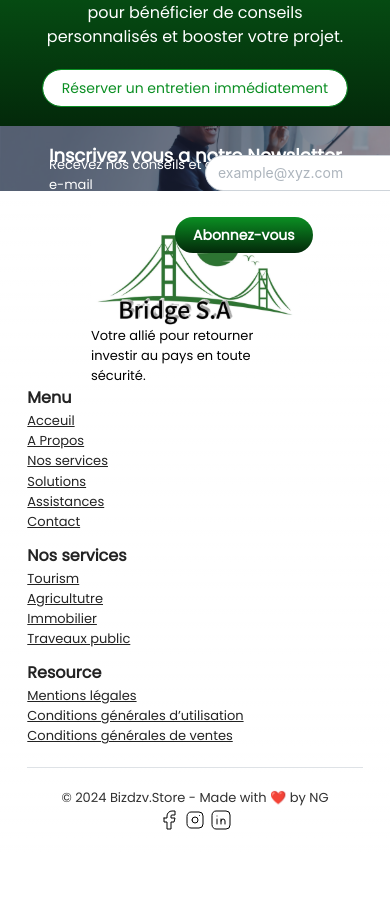
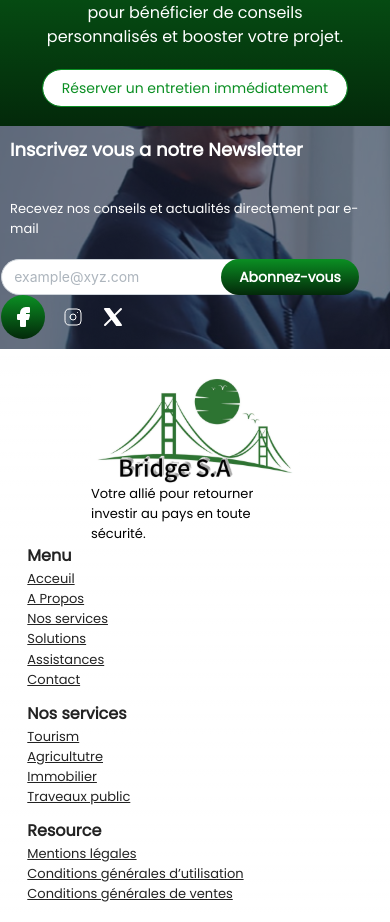
Before and after one commit to Ntchinda-Giscard/bridge-diaspo, a Next.js app: page / in a window 390 px wide. Shown: the part 2501-3423 px from the top of the page. Before the commit the page ends 3353 px from the top, so only its background shows below. Built offline with nearby package versions, Linux system fonts and the light colour scheme.

Commit message:
responsive

```diff
--- a/app/components/newsletter.tsx
+++ b/app/components/newsletter.tsx
@@ -11,29 +11,23 @@ export default function NewsLettwer() {
       <Image
         src={newsletter}
         alt="Large Image"
-        // layout="fill"
+        layout="fill"
         objectFit="cover"
         className= {classes.backgroundImage}
       />
 
       {/* Overlay Components */}
-      <Stack w={'20%'}>
-        <p
-                className={cx([classes.overlayInput, classes.title])}
-
-            >
-                Inscrivez vous a notre Newsletter
-        </p>
-        <p className={cx([classes.overlayInput, classes.desc])}>
-          Recevez nos conseils et actualités directement par e-mail
-        </p>
-      </Stack>
-      <div className= {cx([classes.overlayInput])} style={{ top: "10%", left: "50%" }} >
-        <Group gap={1}>
+      <div className='flex md:flex-row flex-col w-full  justify-center items-center'>
+        <div className='flex flex-col'>
+          <p className={cx([classes.overlayInput, classes.title])}> Inscrivez vous a notre Newsletter </p>
+          <p className={cx([classes.overlayInput, classes.desc])}>Recevez nos conseils et actualités directement par e-mail</p>
+        </div>
+        <div className= {cx([classes.overlayInput, 'flex lg:flex-row flex-col justify-center'])} style={{ top: "10%", left: "50%" }} >
+          <div className="flex flex-row w-full justify-center">
             <TextInput
               radius="xl"
               placeholder="example@xyz.com"
-            style={{ top: '20%', left: '-10%', }}
+              // style={{ top: '20%', left: '-10%', }}
               w={250}
             />
             <Button
@@ -44,14 +38,17 @@ export default function NewsLettwer() {
             >
               Abonnez-vous
             </Button>
-        </Group>
+          </div>
 
-        <Group>
-          <div className={classes.iconWrapper}> <IconBrandFacebookFilled style={{cursor: 'pointer'}} stroke={0.5} color="#FFF" /> </div>
+          <Group w={200}>
+            <div className={classes.iconWrapper}>
+              <IconBrandFacebookFilled style={{cursor: 'pointer'}} stroke={0.5} color="#FFF" />
+            </div>
             <IconBrandInstagram style={{cursor: 'pointer'}} stroke={1} color="#FFF" />
             <IconBrandXFilled style={{cursor: 'pointer'}} stroke={1} color="#FFF" />
           </Group>
         </div>
       </div>
+    </div>
   );
 }
--- a/app/css/newsletter.module.css
+++ b/app/css/newsletter.module.css
@@ -8,20 +8,19 @@
   .backgroundImage {
     z-index: 1;
     width: 100%;
+    height: auto;
   }
 
   .overlayInput,
   .overlayImage {
-    position: absolute;
+    position: static;
     z-index: 2;
+    color: blue;
   }
 
   .overlayInput {
     /* width: 300px; */
     padding: 10px;
-    display: flex;
-    flex-direction: row;
-    gap: 1rem;
   }
 
   .overlayImage {
@@ -30,8 +29,8 @@
   }
 
 .title{
-    top: 10%;
-    left: 10%;
+    /* top: 10%; */
+    /* left: 10%; */
     font-weight: 700;
     color: white;
     font-size: large;
@@ -40,8 +39,8 @@
 }
 
 .desc{
-  top: 30%;
-  left: 10%;
+  /* top: 30%; */
+  /* left: 10%; */
   font-weight: 300;
   font-size: small;
   color: white;
--- a/app/service/page.tsx
+++ b/app/service/page.tsx
@@ -5,7 +5,7 @@ import Image from 'next/image';
 import classes from '@/app/service/css/service.module.css';
 import { Button, List, Space, ThemeIcon, rem } from "@mantine/core";
 import { IconSquareCheckFilled} from '@tabler/icons-react';
-
+import Link from 'next/link';
 
 function Services(){
 
@@ -47,7 +47,7 @@ function Services(){
                                     }
                                 </List>
                                 <div className={" h-full flex items-end "}>
-                                    <Button size="compact-md" styles={{ label:{ fontSize: 12, fontWeight: 400 } }} className="flex items-end" radius="xl" bg="#0B8F23" >En savoir plus</Button>
+                                    <Button href={"/contact"} component={Link} size="compact-md" styles={{ label:{ fontSize: 12, fontWeight: 400 } }} className="flex items-end" radius="xl" bg="#0B8F23" >En savoir plus</Button>
                                 </div>
 
                             </div>
--- a/app/solution/page.tsx
+++ b/app/solution/page.tsx
@@ -48,7 +48,7 @@ function Solutions() {
 
             </div>
             <HomeContact />
-            {/* <NewsLettwer /> */}
+            <NewsLettwer />
 
         </>
     );
```
Lines whose indentation alone changed are shown as unchanged.
